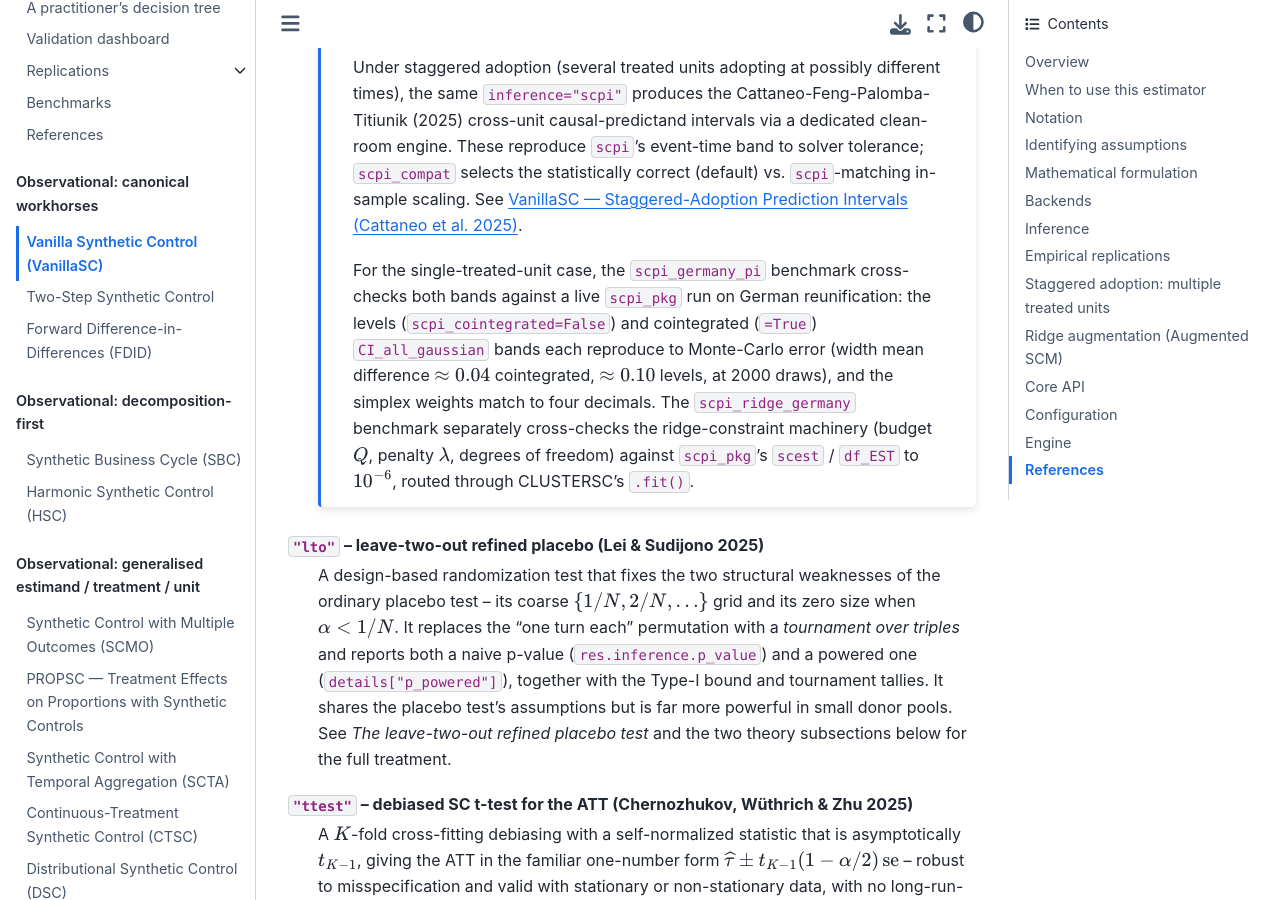
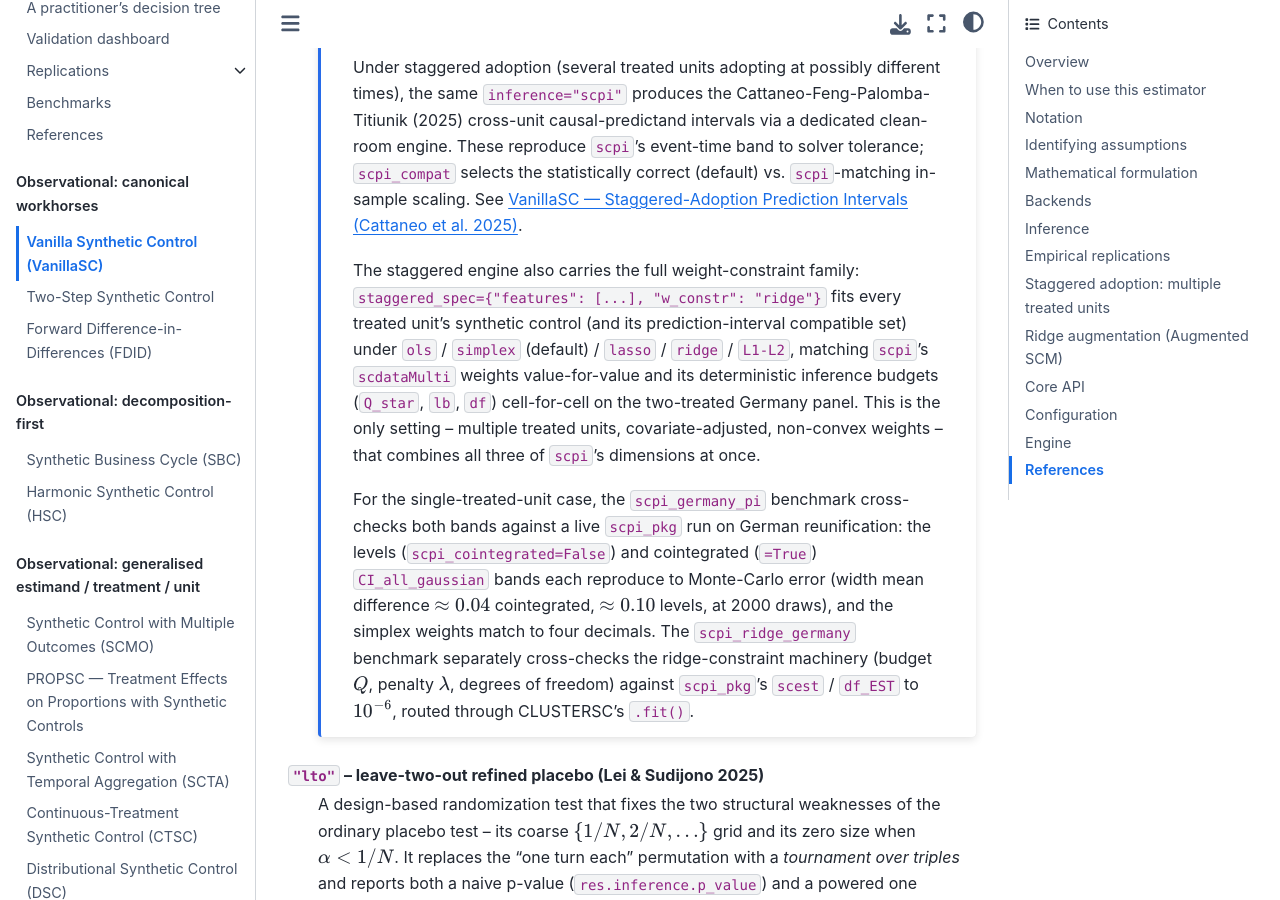
Before and after one commit to jgreathouse9/mlsynth, a Sphinx documentation site: the page built from docs/vanillasc.rst, in a window 1280 px wide and 900 px high, scrolled down 7104 px. Built offline with Sphinx 7.4.7 and the Sphinx Book theme 1.1.4, drawn with Linux system fonts in a browser that asks for light colours.

Commit message:
Docs: staggered VanillaSC weight-constraint family (w_constr on staggered_spec)
Document that the staggered engine now supports scpi's full weight-constraint
family via staggered_spec's w_constr, matching scdataMulti weights and the
deterministic inference budgets cell-for-cell -- the multi-treated,
covariate-adjusted, non-convex setting that combines all three scpi dimensions.

Co-Authored-By: Claude Opus 4.8 <noreply@anthropic.com>
Claude-Session: https://claude.ai/code/session_01R7bVBZsrWUPQJbnGGCG1qD

```diff
--- a/docs/vanillasc.rst
+++ b/docs/vanillasc.rst
@@ -374,6 +374,16 @@ Five inference modes are available via ``inference=``:
        event-time band to solver tolerance; ``scpi_compat`` selects the
        statistically correct (default) vs. ``scpi``-matching in-sample scaling.
        See :doc:`replications/vanillasc_staggered`.
+
+       The staggered engine also carries the full weight-constraint family:
+       ``staggered_spec={"features": [...], "w_constr": "ridge"}`` fits every
+       treated unit's synthetic control (and its prediction-interval compatible
+       set) under ``ols`` / ``simplex`` (default) / ``lasso`` / ``ridge`` /
+       ``L1-L2``, matching ``scpi``'s ``scdataMulti`` weights value-for-value and
+       its deterministic inference budgets (``Q_star``, ``lb``, ``df``)
+       cell-for-cell on the two-treated Germany panel. This is the only setting
+       -- multiple treated units, covariate-adjusted, non-convex weights -- that
+       combines all three of ``scpi``'s dimensions at once.
 
        For the single-treated-unit case, the ``scpi_germany_pi`` benchmark
        cross-checks both bands against a live ``scpi_pkg`` run on German
```
